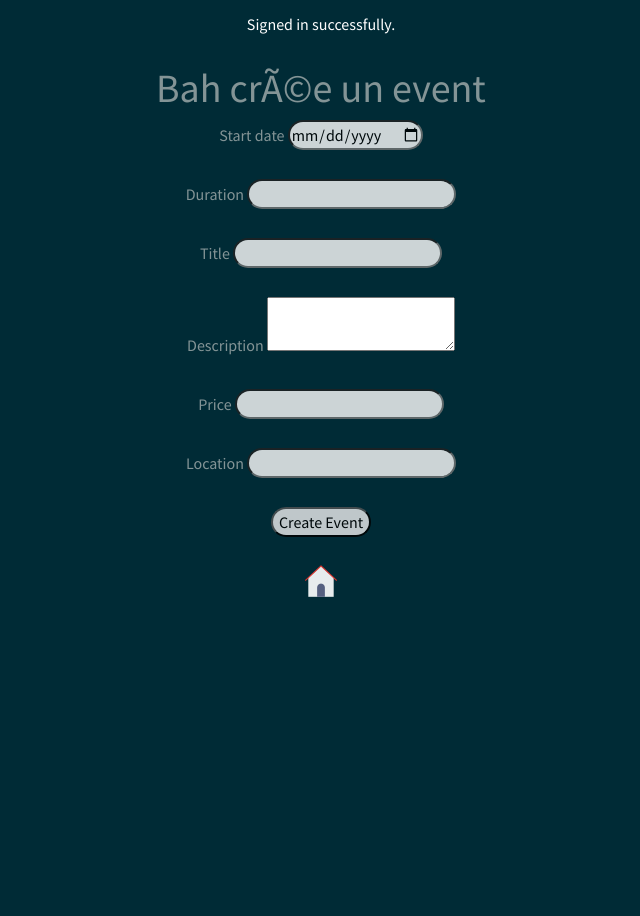
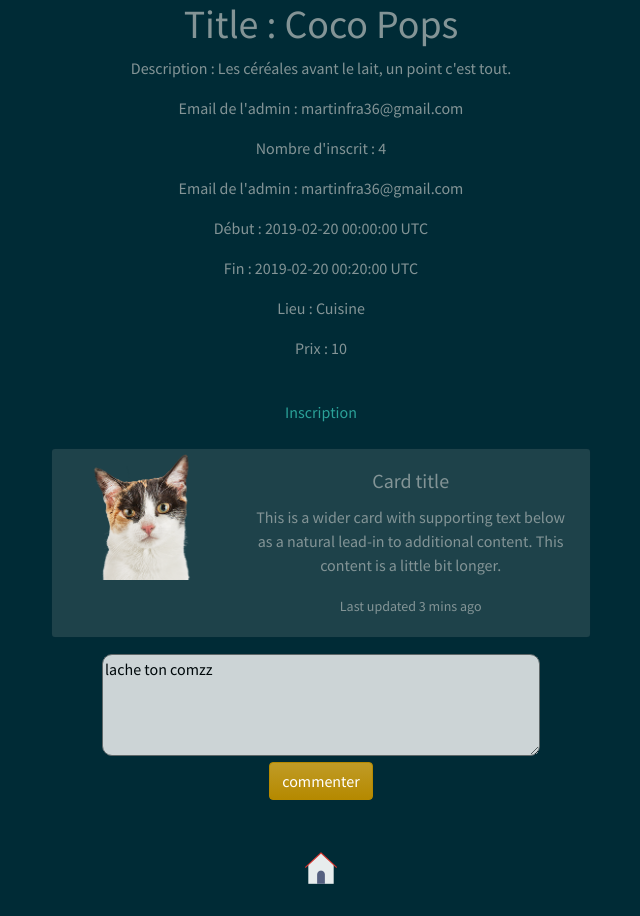
Before and after one commit to xrxrxr/d31-molecules-atomes, a plain HTML site: page event.html in a window 1280 px wide. Shown: the whole page, without its empty margins (319-959 px from the left). Before the commit the page ends 800 px from the top, so only its background shows below. Drawn offline with nearby package versions, Linux system fonts and the light colour scheme.

Commit message:
ajout de event.html

```diff
--- a/css/style.css
+++ b/css/style.css
@@ -22,8 +22,15 @@
 /************************/
 /*         BUTTONS      */
 /************************/
+.comments {
+  margin-left:40px auto;
+  margin-right: 40px auto;
+}
 
-
+textarea {
+  opacity: 0.8;
+  border-radius: 10px;
+}
 
 input {
   border-radius: 20px;
--- a/event.html
+++ b/event.html
@@ -4,14 +4,8 @@
   <head>
     <title>TheEventbriteApp</title>
     <meta name="csrf-param" content="authenticity_token" />
-<meta name="csrf-token" content="k8AP5b27FCstubVX7Ov2RSQD/j+RkPZtI7e0U2GymLwdefffy/NguAh34rJvwMwQb9GuP+wgfzL+7LQYTS/j1Q==" />
+<meta name="csrf-token" content="A9ov73EG/G+cfSHqZvDUF2UBCGpP+1tbYlrf1czMzrCNY9fVB06I/Lmzdg/l2+5CLtNYajJL0gS/Ad+e4FG12Q==" />
 
-
-    <link rel="stylesheet" media="all" href="/assets/application-d1be5ed5b6cb78061a7ea5e9df80c77ce9b19eb122de40305e7401ac7e02ed34.css" data-turbolinks-track="reload" />
-    <script src="/assets/application-64f11cf802d578d9584fade9f6e0316ad2c99e9740d53a3da9d4dd288468fbcf.js" data-turbolinks-track="reload"></script>
-
-
-        <!-- Bootstrap CSS -->
 <link href="https://bootswatch.com/4/solar/bootstrap.min.css" rel="stylesheet" type="text/css">
 <!-- la vrai stylsheet -->
   <link rel="stylesheet" id ="page_style" href="./css/style.css" />
@@ -21,42 +15,53 @@
   <body>
     <center>
 
+
     <div class="container">
-        <div class="alert alert-notice">Signed in successfully.</div>
-      <h1>Bah crée un event</h1>
-<form action="/events" accept-charset="UTF-8" method="post"><input name="utf8" type="hidden" value="&#x2713;" /><input type="hidden" name="authenticity_token" value="JlKGzJDZ0mERERQbHJqYhb5fGTtAjs05WanKvX9rKVARkqw5s29TMSKLSVM7NwtXr1VeT9XT/aPKT3f5jvyhhA==" />
-	<!--input name="authenticity_token" type="hidden" value="10wOnsqBpFUpzgctwB9Q/Q7A9wjNTmq7CBlCRIXbk/BZ9fakvMnQxgwAUMhDNGqoRRKnCLD+4+TVQkIPqUbomQ=="-->
-  <!--input type="text" name="gossip_text"-->
-  <!--input type="submit" value="Valider"-->
-  <label for="Start_Date">Start date</label>
-  <input type="date" name="start_date" id="start_date" />
-  <br /> <br />
-  <label for="Duration">Duration</label>
-  <input type="number" name="duration" id="duration" />
-  <br /> <br />
-  <label for="Title">Title</label>
-  <input type="text" name="title" id="title" />
-  <br /> <br />
-  <label for="Description">Description</label>
-  <textarea name="description" id="description">
+      <h1>Title : Coco Pops</h1>
+<p>Description : Les céréales avant le lait, un point c&#39;est tout.</p>
+<p>Email de l'admin : martinfra36@gmail.com</p>
+<p>Nombre d'inscrit : 4</p>
+<p>Email de l'admin : martinfra36@gmail.com</p>
+<p>Début : 2019-02-20 00:00:00 UTC</p>
+<p>Fin : 2019-02-20 00:20:00 UTC</p>
+<p>Lieu : Cuisine</p>
+<p>Prix : 10</p>
+<br>
+<a href="/events/1/attendances/new">Inscription</a>
+</div>
+<br>
+<div class="comments">
+  <div class="container">
+<div class="card mb-3" style="max-width: 540px;">
+  <div class="row no-gutters">
+    <div class="col-md-4">
+      <img src="./img/chatchelou.png" class="card-img" alt="chat">
+    </div>
+    <div class="col-md-8">
+      <div class="card-body">
+        <h5 class="card-title">Card title</h5>
+        <p class="card-text">This is a wider card with supporting text below as a natural lead-in to additional content. This content is a little bit longer.</p>
+        <p class="card-text"><small class="text-muted">Last updated 3 mins ago</small></p>
+      </div>
+    </div>
+  </div>
+</div>
+<textarea rows="4" cols="50">
+lache ton comzz
 </textarea>
-  <br /> <br />
-  <label for="Price">Price</label>
-  <input type="number" name="price" id="price" />
-  <br /> <br />
-  <label for="Location">Location</label>
-  <input type="text" name="location" id="location" />
-  <br /> <br />
-  <input type="submit" name="commit" value="Create Event" data-disable-with="Create Event" />
-</form>
+<br>
+<button type="button" class="btn btn-primary">commenter</button>
 
+    </div>
+  </div>
+    </div>
+    <br>
     <br>
     <legend>
       <a href="index.html"> <img src="./img/home.png" alt=""></a>
     </legend>
     <br>
 
-    </div>
   </center>
   </body>
 </html>
```
Lines whose indentation alone changed are shown as unchanged.
